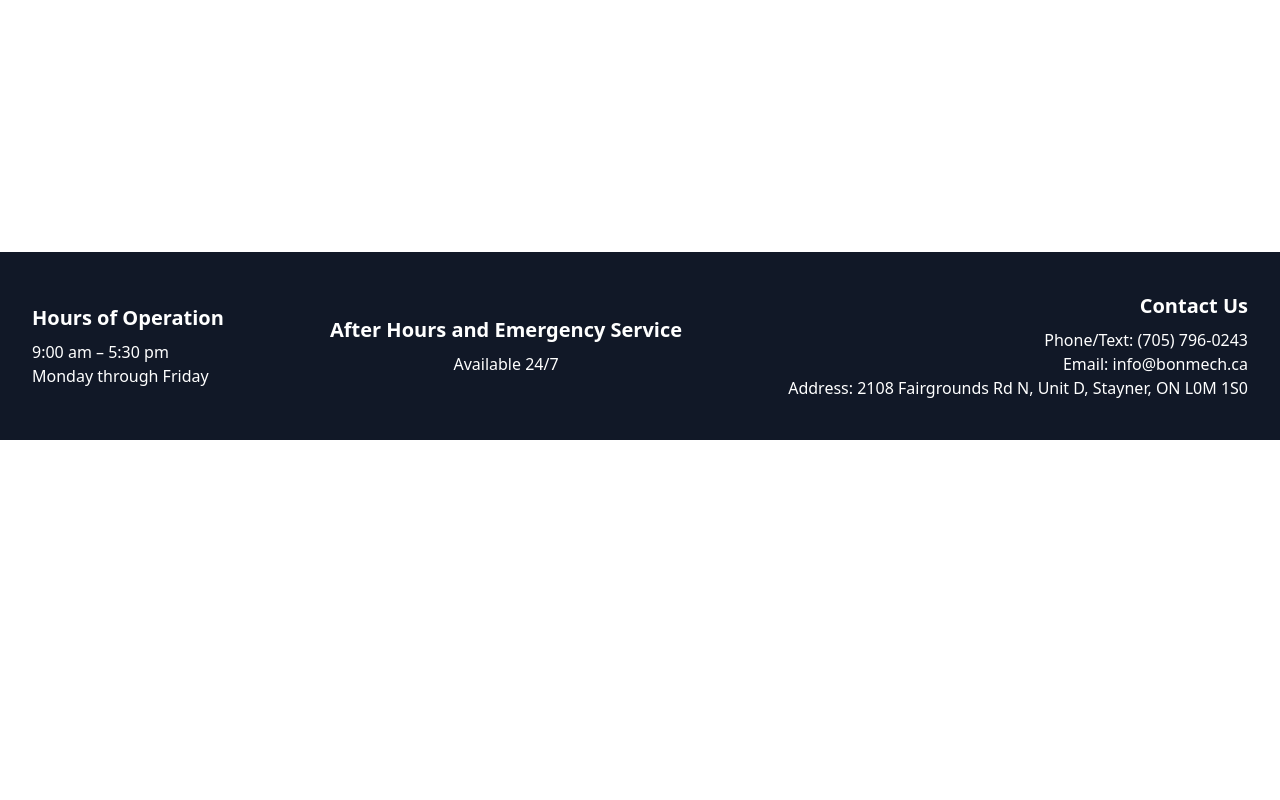
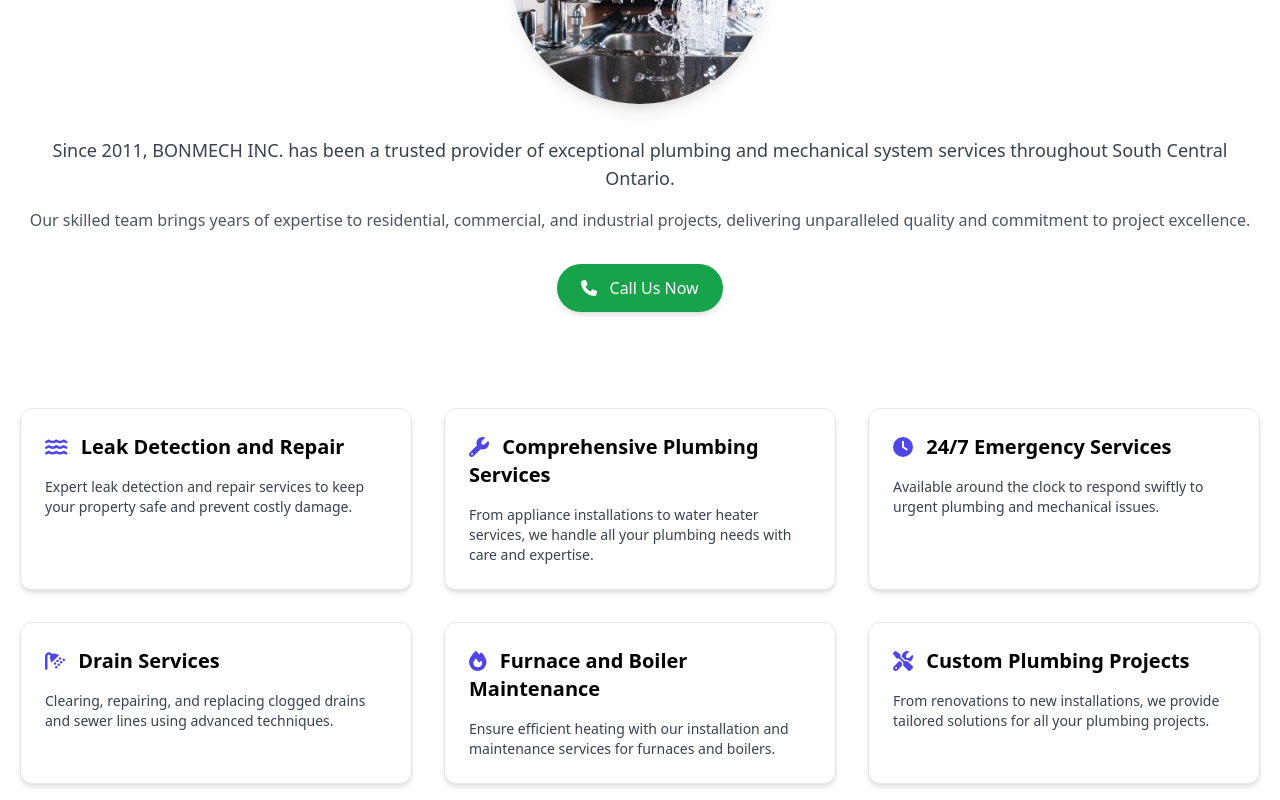
Before and after one commit to ehwus/bonmech, a React (Vite) app: page / in a window 1280 px wide. Shown: the part 360-1160 px from the top of the page. Before the commit the page ends 800 px from the top, so only its background shows below. Built offline with nearby package versions, Linux system fonts and the light colour scheme.

Commit message:
update with home component

```diff
--- a/package.json
+++ b/package.json
@@ -10,6 +10,8 @@
     "preview": "vite preview"
   },
   "dependencies": {
+    "@fortawesome/free-solid-svg-icons": "^6.6.0",
+    "@fortawesome/react-fontawesome": "^0.2.2",
     "react": "^18.3.1",
     "react-dom": "^18.3.1"
   },
--- a/src/App.tsx
+++ b/src/App.tsx
@@ -1,10 +1,11 @@
 import MainLayout from "./components/MainLayout";
 import "./App.css";
+import Home from "./pages/Home";
 
 function App() {
   return (
     <MainLayout>
-      <h1 className="text-3xl text-center font-bold underline">Hello world!</h1>
+      <Home />
     </MainLayout>
   );
 }
--- a/src/components/MainLayout.tsx
+++ b/src/components/MainLayout.tsx
@@ -63,7 +63,7 @@
         </nav>
       </header>
 
-      <main className="flex-grow container mx-auto bg-white m-0">
+      <main className="flex-grow container mx-auto bg-white m-0 p-5">
         {children} {/* Main content slot */}
       </main>
 
--- /dev/null
+++ b/src/pages/Home.tsx
@@ -0,0 +1,110 @@
+import { FontAwesomeIcon } from "@fortawesome/react-fontawesome";
+import {
+  faWater,
+  faTools,
+  faClock,
+  faWrench,
+  faShower,
+  faFire,
+  faPhone,
+} from "@fortawesome/free-solid-svg-icons";
+
+const Home: React.FC = () => {
+  return (
+    <>
+      <section className="text-center py-12">
+        <h2 className="text-5xl font-semibold mb-6 text-indigo-700 tracking-tight">
+          Discover Unmatched Plumbing & Mechanical Services
+        </h2>
+        <div className="flex justify-center mb-8">
+          <img
+            src="src/assets/faucet.jpg"
+            alt="Running water from a faucet"
+            className="w-64 h-64 object-cover rounded-full shadow-lg"
+          />
+        </div>
+        <p className="text-lg text-gray-700 mb-4">
+          Since 2011, BONMECH INC. has been a trusted provider of exceptional
+          plumbing and mechanical system services throughout South Central
+          Ontario.
+        </p>
+        <p className="text-md text-gray-600 mb-8">
+          Our skilled team brings years of expertise to residential, commercial,
+          and industrial projects, delivering unparalleled quality and
+          commitment to project excellence.
+        </p>
+        <a
+          href="tel:(705)796-0243"
+          className="inline-block bg-green-600 text-white px-6 py-3 rounded-full shadow-md hover:bg-green-500 transition duration-300"
+        >
+          <FontAwesomeIcon icon={faPhone} className="mr-2" /> Call Us Now
+        </a>
+      </section>
+
+      <section className="grid gap-8 md:grid-cols-2 lg:grid-cols-3 py-12">
+        <div className="bg-white border border-gray-200 rounded-xl p-6 shadow-md hover:shadow-lg transition duration-300">
+          <h3 className="text-xl font-semibold mb-4">
+            <FontAwesomeIcon icon={faWater} className="text-indigo-600 mr-2" />{" "}
+            Leak Detection and Repair
+          </h3>
+          <p className="text-sm text-gray-700">
+            Expert leak detection and repair services to keep your property safe
+            and prevent costly damage.
+          </p>
+        </div>
+        <div className="bg-white border border-gray-200 rounded-xl p-6 shadow-md hover:shadow-lg transition duration-300">
+          <h3 className="text-xl font-semibold mb-4">
+            <FontAwesomeIcon icon={faWrench} className="text-indigo-600 mr-2" />{" "}
+            Comprehensive Plumbing Services
+          </h3>
+          <p className="text-sm text-gray-700">
+            From appliance installations to water heater services, we handle all
+            your plumbing needs with care and expertise.
+          </p>
+        </div>
+        <div className="bg-white border border-gray-200 rounded-xl p-6 shadow-md hover:shadow-lg transition duration-300">
+          <h3 className="text-xl font-semibold mb-4">
+            <FontAwesomeIcon icon={faClock} className="text-indigo-600 mr-2" />{" "}
+            24/7 Emergency Services
+          </h3>
+          <p className="text-sm text-gray-700">
+            Available around the clock to respond swiftly to urgent plumbing and
+            mechanical issues.
+          </p>
+        </div>
+        <div className="bg-white border border-gray-200 rounded-xl p-6 shadow-md hover:shadow-lg transition duration-300">
+          <h3 className="text-xl font-semibold mb-4">
+            <FontAwesomeIcon icon={faShower} className="text-indigo-600 mr-2" />{" "}
+            Drain Services
+          </h3>
+          <p className="text-sm text-gray-700">
+            Clearing, repairing, and replacing clogged drains and sewer lines
+            using advanced techniques.
+          </p>
+        </div>
+        <div className="bg-white border border-gray-200 rounded-xl p-6 shadow-md hover:shadow-lg transition duration-300">
+          <h3 className="text-xl font-semibold mb-4">
+            <FontAwesomeIcon icon={faFire} className="text-indigo-600 mr-2" />{" "}
+            Furnace and Boiler Maintenance
+          </h3>
+          <p className="text-sm text-gray-700">
+            Ensure efficient heating with our installation and maintenance
+            services for furnaces and boilers.
+          </p>
+        </div>
+        <div className="bg-white border border-gray-200 rounded-xl p-6 shadow-md hover:shadow-lg transition duration-300">
+          <h3 className="text-xl font-semibold mb-4">
+            <FontAwesomeIcon icon={faTools} className="text-indigo-600 mr-2" />{" "}
+            Custom Plumbing Projects
+          </h3>
+          <p className="text-sm text-gray-700">
+            From renovations to new installations, we provide tailored solutions
+            for all your plumbing projects.
+          </p>
+        </div>
+      </section>
+    </>
+  );
+};
+
+export default Home;
```
Also changed, not shown: src/assets/faucet.jpg (added), 1 other file (tests, documents, lock files or other folders).
